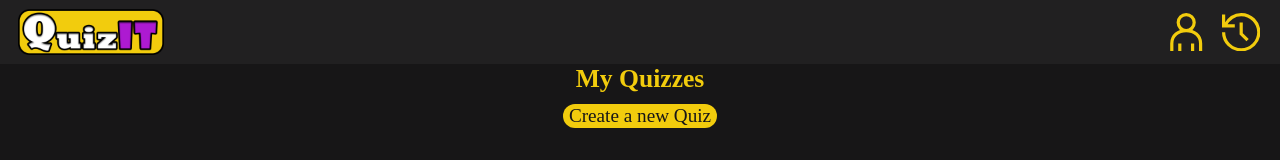
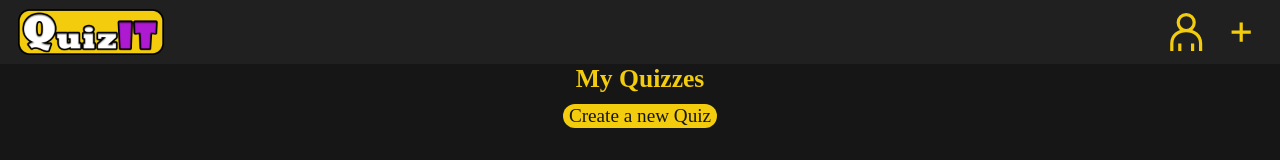
Before and after one commit to TriantafyllosZegos/QuizIt-WebDev, a React (Create React App) app in the folder react-app/: page / in a window 1280 px wide. Shown: the top 160 px of the page. Built offline with nearby package versions, Linux system fonts and the light colour scheme.

Commit message:
diff nav, error routing

```diff
--- a/react-app/src/App.js
+++ b/react-app/src/App.js
@@ -46,7 +46,7 @@ function App() {
         <Route path="student/history" element={<ScoreHistory />} />
         <Route path="student/play" element={<QuizPlay id={"12gj123v"}/>} />
         <Route path="student/score" element={<Score score={5} />} />
-        <Route path="*" element={<ErrorPage />} />
+        <Route path="*" element={<ErrorPage role={user} />} />
       </Routes>
     </div>
   );
@@ -61,7 +61,7 @@ function App() {
           <Route path="teacher/:id/scores" element={<StudentsScores id={"12gj123v"} />} />
           <Route path="teacher/create" element={<CreateQuiz/>} />
           <Route path="teacher/:id/edit" element={<EditQuiz id={"12gj123v"} />} />
-          <Route path="*" element={<ErrorPage />} />
+          <Route path="*" element={<ErrorPage role={user}/>} />
         </Routes>
       </div>
     );
@@ -73,7 +73,7 @@ function App() {
           <Route path="/" element={<Login />}></Route>
           <Route path="/Login" element={<Login />}></Route>
           <Route path="/Signup" element={<Signup />}></Route>
-          <Route path="*" element={<ErrorPage/>} />
+          <Route path="*" element={<ErrorPage role={user}/>} />
         </Routes>
       </div>
     );
--- a/react-app/src/components/Nav.js
+++ b/react-app/src/components/Nav.js
@@ -1,10 +1,11 @@
 import React, { Component } from 'react'
-import {GrUser,GrHistory} from 'react-icons/gr'
+import {GrUser,GrHistory,GrFormAdd} from 'react-icons/gr'
 import styles from '../css/components/Nav.module.css'
 import {NavLink} from 'react-router-dom'
 import logo from "../assets/icons/logobig.png";
 
 export default function Nav(props){
+  if(props.role == "student"){
     return (
       <div className={styles.nav}>
         <NavLink className={`${styles.navicon} ${styles.logo}`} to={props.role}><img src={logo} alt="logo" /></NavLink>
@@ -12,4 +13,13 @@ export default function Nav(props){
         <NavLink className={styles.navicon} to={`${props.role}/history`}><GrHistory/></NavLink>
       </div>
     );
+
+  }else{
+    return (
+      <div className={styles.nav}>
+        <NavLink className={`${styles.navicon} ${styles.logo}`} to={props.role}><img src={logo} alt="logo" /></NavLink>
+        <NavLink className={styles.navicon} to={`${props.role}/profile`}><GrUser/></NavLink>
+        <NavLink className={styles.navicon} to={`${props.role}/create`}><GrFormAdd/></NavLink>
+      </div>
+    );}
   }
--- a/react-app/src/pages/ErrorPage.js
+++ b/react-app/src/pages/ErrorPage.js
@@ -2,11 +2,11 @@ import React from 'react'
 import styles from '../css/ErrorPage.css'
 import {NavLink} from 'react-router-dom'
 
-function ErrorPage() {
+function ErrorPage(props) {
   return (
     <div className="bodywithnav">
         <h1 className="errorh1">ERROR  <span className="errorspan1 errorcode">4</span><code className="errorcode">{"</>"}</code><span className="errorspan2">4</span></h1>
-        <NavLink className="errora" to="student">(╯°□°）╯︵ ┻━┻</NavLink>
+        <NavLink className="errora" to={props.role}>(╯°□°）╯︵ ┻━┻</NavLink>
     </div>
   )
 }
```
